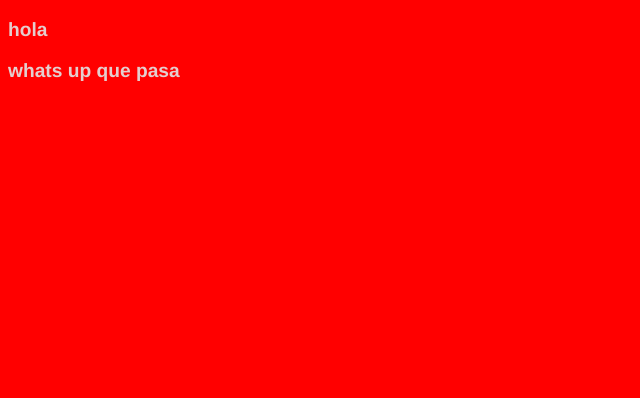
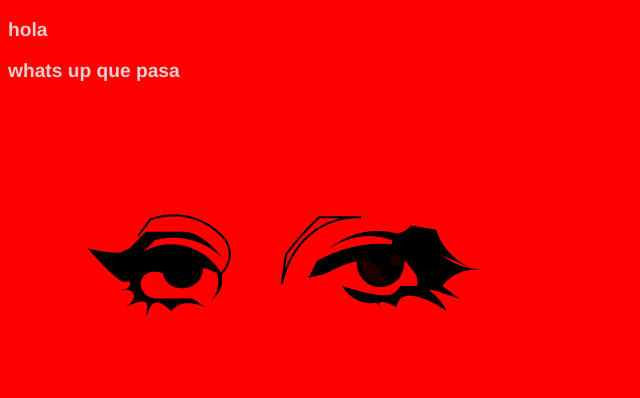
Before and after one commit to A1eLsx/sitiodeweb, a plain HTML site: page index.html in a window 1280 px wide. Shown: the whole page, without its empty margins (0-640 px from the left). Drawn offline with Linux system fonts and the light colour scheme.

Commit message:
linked png

```diff
--- a/index.html
+++ b/index.html
@@ -10,5 +10,6 @@
 <body>
     <p>hola</p>
     <p>whats up que pasa</p>
+    <img src="vampieyes-01.png"/>
 </body>
 </html>
```
